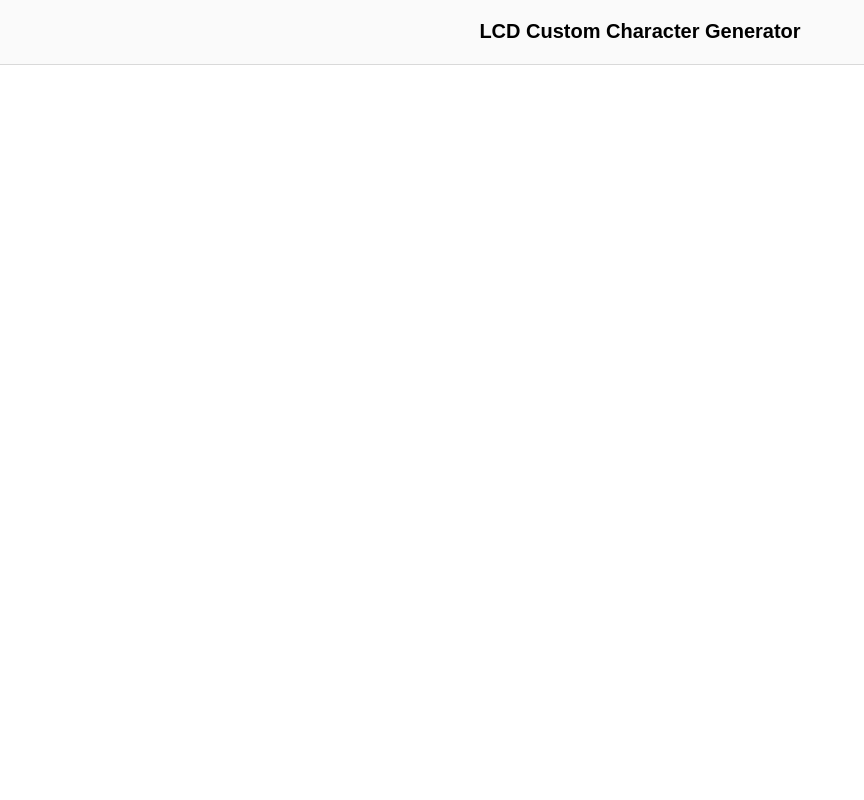
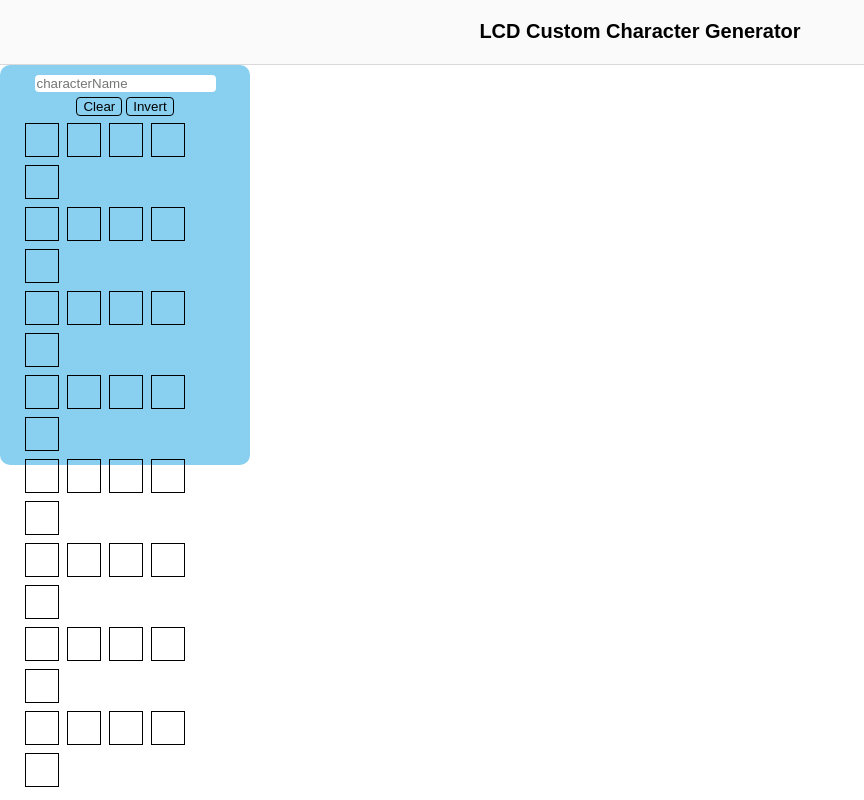
Before and after one commit to tace5/chareditor, a plain HTML site: page index.html in a window 1280 px wide. Shown: the whole page, without its empty margins (0-864 px from the left). Drawn offline with Linux system fonts and the light colour scheme.

Commit message:
Added pixel editor

```diff
--- a/index.html
+++ b/index.html
@@ -31,19 +31,144 @@
 		user-select: none;
 	}
 
+	.pixel_editor{
+		width: 250px;
+		height: 400px;
+		border-radius: 10px;
+		background-color: #89cff0;
+	}
+
+	.editor_options {
+		text-align: center;
+	}
+
+	.char_name_input {
+		border-radius: 4px;
+		border: none;
+		margin-top: 10px;
+		margin-bottom: 5px;
+	}
+
+	.button {
+		background-color: transparent;
+		margin-bottom: 5px;
+		border: black 1px solid;
+		border-radius: 4px;
+	}
+
+	.pixel_box{
+		width: 205px;
+		height: 326px;
+		margin: auto;
+		user-select: none;
+	}
+
+	.pixel_on {
+		width: 32px;
+		height: 32px;
+		margin: 2px;
+		background-color: white;
+		border: white 1px solid;
+		display: inline-block;
+	}
+
+	.pixel_off {
+		width: 32px;
+		height: 32px;
+		margin: 2px;
+		border: #000 1px solid;
+		background-color: transparent;
+		display: inline-block;
+	}
 	</style>
-
-
-
 </head>
 
-<body bgcolor="white">
+<body>
 	<div class="header">
 		<h1 class="header_title">LCD Custom Character Generator</h1>
 	</div>
-	<br>
-
+	<div class="pixel_editor">
+			<form class="editor_options">
+				<input type="text-box" class="char_name_input" placeholder="characterName" /> <br>
+				<input type="button" class="button" value="Clear" onclick="clear_pixels();" />
+				<input type="button" class="button" value="Invert" onclick="invert_pixels();"/>
+			</form>
+		<div class="pixel_box">
+				<div type="button" id="pixel-0x0" class="pixel_off" onclick="toggle_pixel(this.id)"> </div>
+				<div type="button" id="pixel-0x1" class="pixel_off" onclick="toggle_pixel(this.id)"> </div>
+				<div type="button" id="pixel-0x2" class="pixel_off" onclick="toggle_pixel(this.id)"> </div>
+				<div type="button" id="pixel-0x3" class="pixel_off" onclick="toggle_pixel(this.id)"> </div>
+				<div type="button" id="pixel-0x4" class="pixel_off" onclick="toggle_pixel(this.id)"> </div>
+			<br>
+				<div type="button" id="pixel-1x0" class="pixel_off" onclick="toggle_pixel(this.id)"> </div>
+				<div type="button" id="pixel-1x1" class="pixel_off" onclick="toggle_pixel(this.id)"> </div>
+				<div type="button" id="pixel-1x2" class="pixel_off" onclick="toggle_pixel(this.id)"> </div>
+				<div type="button" id="pixel-1x3" class="pixel_off" onclick="toggle_pixel(this.id)"> </div>
+				<div type="button" id="pixel-1x4" class="pixel_off" onclick="toggle_pixel(this.id)"> </div>
+			<br>
+				<div type="button" id="pixel-2x0" class="pixel_off" onclick="toggle_pixel(this.id)"> </div>
+				<div type="button" id="pixel-2x1" class="pixel_off" onclick="toggle_pixel(this.id)"> </div>
+				<div type="button" id="pixel-2x2" class="pixel_off" onclick="toggle_pixel(this.id)"> </div>
+				<div type="button" id="pixel-2x3" class="pixel_off" onclick="toggle_pixel(this.id)"> </div>
+				<div type="button" id="pixel-2x4" class="pixel_off" onclick="toggle_pixel(this.id)"> </div>
+			<br>
+				<div type="button" id="pixel-3x0" class="pixel_off" onclick="toggle_pixel(this.id)"> </div>
+				<div type="button" id="pixel-3x1" class="pixel_off" onclick="toggle_pixel(this.id)"> </div>
+				<div type="button" id="pixel-3x2" class="pixel_off" onclick="toggle_pixel(this.id)"> </div>
+				<div type="button" id="pixel-3x3" class="pixel_off" onclick="toggle_pixel(this.id)"> </div>
+				<div type="button" id="pixel-3x4" class="pixel_off" onclick="toggle_pixel(this.id)"> </div>
+			<br>
+				<div type="button" id="pixel-4x0" class="pixel_off" onclick="toggle_pixel(this.id)"> </div>
+				<div type="button" id="pixel-4x1" class="pixel_off" onclick="toggle_pixel(this.id)"> </div>
+				<div type="button" id="pixel-4x2" class="pixel_off" onclick="toggle_pixel(this.id)"> </div>
+				<div type="button" id="pixel-4x3" class="pixel_off" onclick="toggle_pixel(this.id)"> </div>
+				<div type="button" id="pixel-4x4" class="pixel_off" onclick="toggle_pixel(this.id)"> </div>
+			<br>
+				<div type="button" id="pixel-5x0" class="pixel_off" onclick="toggle_pixel(this.id)"> </div>
+				<div type="button" id="pixel-5x1" class="pixel_off" onclick="toggle_pixel(this.id)"> </div>
+				<div type="button" id="pixel-5x2" class="pixel_off" onclick="toggle_pixel(this.id)"> </div>
+				<div type="button" id="pixel-5x3" class="pixel_off" onclick="toggle_pixel(this.id)"> </div>
+				<div type="button" id="pixel-5x4" class="pixel_off" onclick="toggle_pixel(this.id)"> </div>
+			<br>
+				<div type="button" id="pixel-6x0" class="pixel_off" onclick="toggle_pixel(this.id)"> </div>
+				<div type="button" id="pixel-6x1" class="pixel_off" onclick="toggle_pixel(this.id)"> </div>
+				<div type="button" id="pixel-6x2" class="pixel_off" onclick="toggle_pixel(this.id)"> </div>
+				<div type="button" id="pixel-6x3" class="pixel_off" onclick="toggle_pixel(this.id)"> </div>
+				<div type="button" id="pixel-6x4" class="pixel_off" onclick="toggle_pixel(this.id)"> </div>
+			<br>
+				<div type="button" id="pixel-7x0" class="pixel_off" onclick="toggle_pixel(this.id)"> </div>
+				<div type="button" id="pixel-7x1" class="pixel_off" onclick="toggle_pixel(this.id)"> </div>
+				<div type="button" id="pixel-7x2" class="pixel_off" onclick="toggle_pixel(this.id)"> </div>
+				<div type="button" id="pixel-7x3" class="pixel_off" onclick="toggle_pixel(this.id)"> </div>
+				<div type="button" id="pixel-7x4" class="pixel_off" onclick="toggle_pixel(this.id)"> </div>
+			<br>
+		</div>
+	</div>
 
 	<script type="text/javascript">
+	function toggle_pixel(pixelID){
+		var pixel = document.getElementById(pixelID);
+		if (pixel.className == "pixel_off") pixel.className = "pixel_on";
+		else pixel.className = "pixel_off";
+	}
+
+	function clear_pixels(){
+		for (var row=0; row<8; row++){
+			for (var col=0; col<5; col++) {
+				var pixelID = "pixel-" + row + "x" + col;
+				var pixel = document.getElementById(pixelID);
+				pixel.className = "pixel_off";
+			}
+		}
+	}
+
+	function invert_pixels(){
+		for (var row=0; row<8; row++){
+			for (var col=0; col<5; col++) {
+				var pixelID = "pixel-" + row + "x" + col;
+				toggle_pixel(pixelID);
+			}
+		}
+	}
 	</script>
 </body>
```
